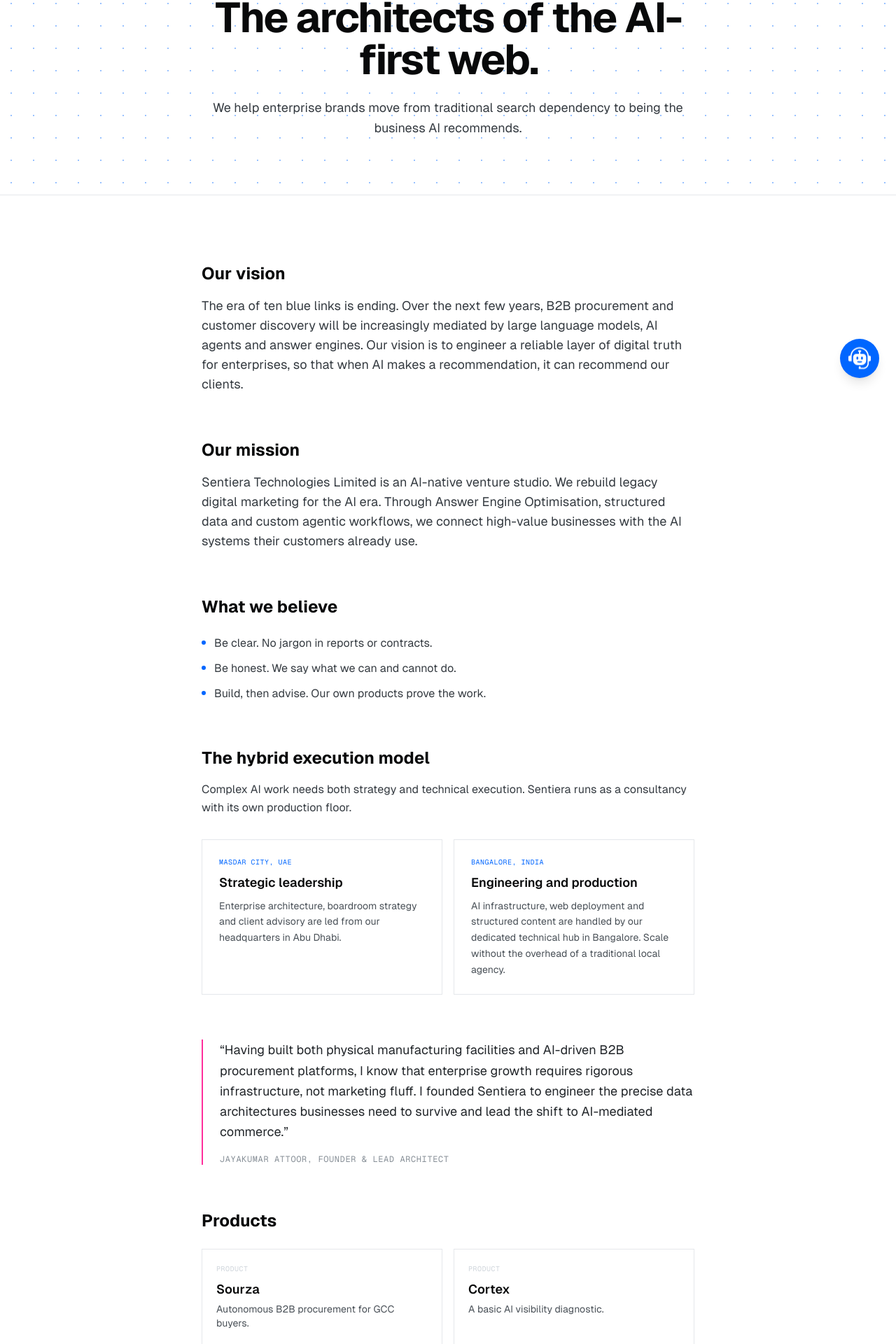
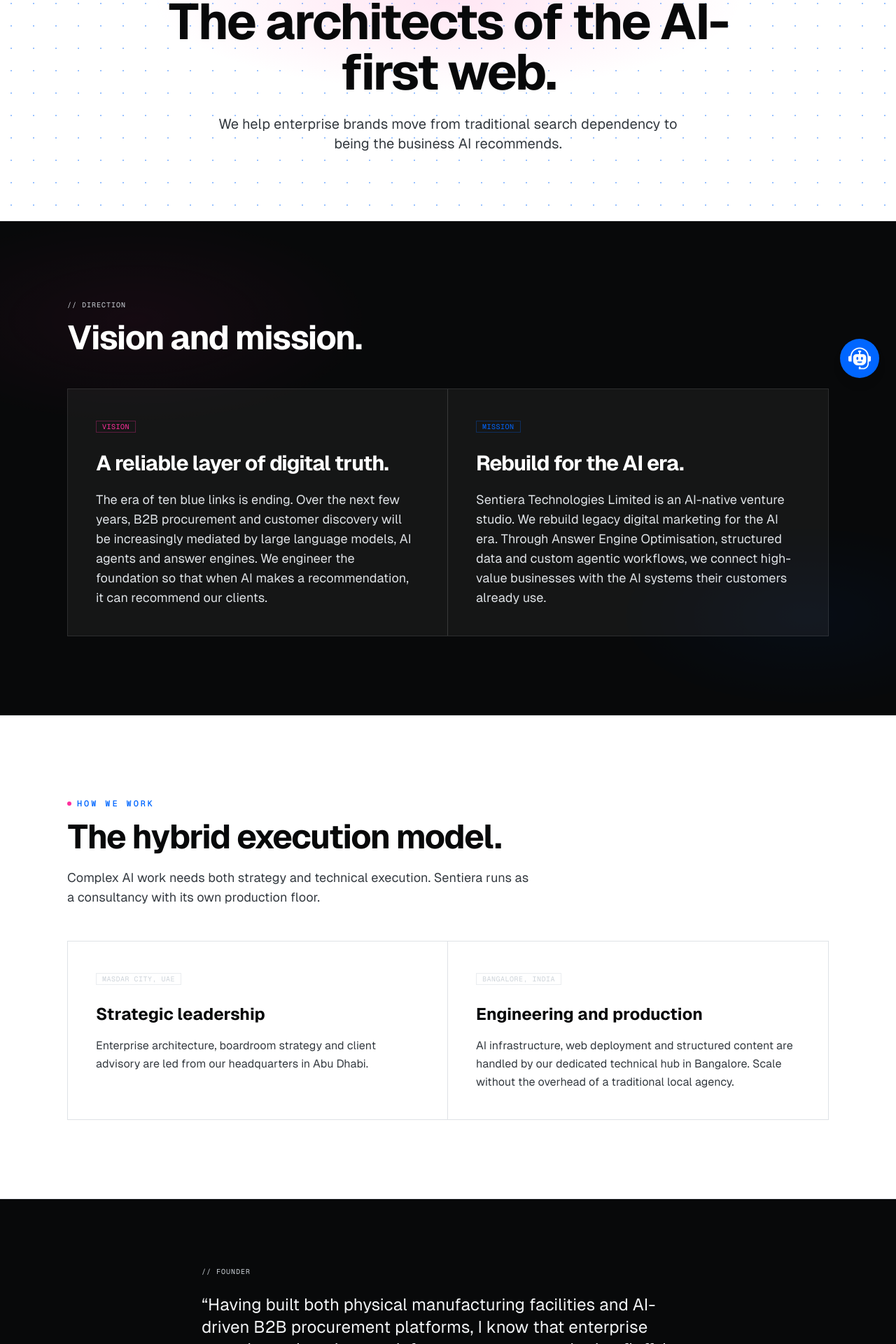
Before and after one commit to Acidtuner/sentiera, a Next.js app: page /about in a window 1280 px wide. Shown: the part 236-2156 px from the top of the page at 70% size. Built offline with nearby package versions, Linux system fonts and the light colour scheme.

Commit message:
Restyle About page: side-by-side vision and mission on dark band

```diff
--- a/src/app/about/page.tsx
+++ b/src/app/about/page.tsx
@@ -11,97 +11,133 @@ export const metadata: Metadata = {
 export default function About() {
   return (
     <div className="relative bg-white">
-      <section className="relative overflow-hidden border-b border-hairline pt-24 pb-16 sm:pt-32 sm:pb-20">
+      <section className="relative overflow-hidden border-b border-hairline pt-24 pb-16 sm:pt-32 sm:pb-24">
         <div className="pointer-events-none absolute inset-0 z-0 opacity-40 [background-image:radial-gradient(#0066FF_0.75px,transparent_0.75px)] [background-size:32px_32px]" aria-hidden="true" />
-        <div className="relative z-10 mx-auto max-w-3xl px-6 lg:px-8 text-center">
+        <div
+          className="pointer-events-none absolute inset-0 z-0"
+          aria-hidden="true"
+          style={{
+            backgroundImage:
+              "radial-gradient(ellipse 55% 45% at 50% 35%, rgba(255,46,156,0.12), transparent 60%)",
+          }}
+        />
+        <div className="relative z-10 mx-auto max-w-4xl px-6 lg:px-8 text-center">
           <div className="inline-flex items-center gap-2 font-mono text-xs uppercase tracking-widest-tag text-tech-blue font-semibold mb-4">
             <span className="h-1.5 w-1.5 rounded-full bg-accent" />
             <span>About Sentiera</span>
           </div>
-          <h1 className="font-sans text-4xl sm:text-5xl lg:text-6xl font-bold tracking-tight-heading text-slate-950">
+          <h1 className="font-sans text-5xl sm:text-6xl lg:text-7xl font-bold tracking-tight-heading text-slate-950 leading-[0.95]">
             The architects of the AI-first web.
           </h1>
-          <p className="mt-6 font-sans text-lg text-slate-700 leading-relaxed">
+          <p className="mt-6 font-sans text-lg sm:text-xl text-slate-700 leading-relaxed max-w-2xl mx-auto">
             We help enterprise brands move from traditional search dependency to being the business AI recommends.
           </p>
         </div>
       </section>
 
-      <section className="relative bg-white py-16 sm:py-24 border-b border-hairline">
-        <div className="mx-auto max-w-3xl px-6 lg:px-8 space-y-16">
-          <div>
-            <h2 className="font-sans text-2xl font-bold text-slate-950">Our vision</h2>
-            <p className="mt-4 font-sans text-base sm:text-lg text-slate-700 leading-relaxed">
-              The era of ten blue links is ending. Over the next few years, B2B procurement and customer discovery will be increasingly mediated by large language models, AI agents and answer engines. Our vision is to engineer a reliable layer of digital truth for enterprises, so that when AI makes a recommendation, it can recommend our clients.
+      <section className="relative overflow-hidden border-b border-slate-800 bg-slate-950 text-white py-20 sm:py-28">
+        <div
+          className="pointer-events-none absolute inset-0 z-0 opacity-30"
+          aria-hidden="true"
+          style={{
+            backgroundImage:
+              "radial-gradient(ellipse 50% 40% at 15% 20%, rgba(255,46,156,0.18), transparent 55%), radial-gradient(ellipse 40% 35% at 90% 80%, rgba(0,102,255,0.16), transparent 55%)",
+          }}
+        />
+        <div className="relative z-10 mx-auto max-w-6xl px-6 lg:px-8">
+          <p className="font-mono text-[10px] uppercase tracking-widest text-slate-400">{"// Direction"}</p>
+          <h2 className="mt-4 font-sans text-3xl sm:text-4xl lg:text-5xl font-bold tracking-tight-heading max-w-3xl">
+            Vision and mission.
+          </h2>
+          <div className="mt-12 grid grid-cols-1 md:grid-cols-2 border border-white/15">
+            <div className="bg-white/5 p-8 sm:p-10 border-b md:border-b-0 md:border-r border-white/15">
+              <span className="font-mono text-[10px] uppercase tracking-wider text-accent border border-accent/30 px-2 py-0.5">Vision</span>
+              <h3 className="mt-6 font-sans text-2xl sm:text-3xl font-bold tracking-tight-heading">A reliable layer of digital truth.</h3>
+              <p className="mt-5 font-sans text-base sm:text-lg text-slate-300 leading-relaxed">
+                The era of ten blue links is ending. Over the next few years, B2B procurement and customer discovery will be increasingly mediated by large language models, AI agents and answer engines. We engineer the foundation so that when AI makes a recommendation, it can recommend our clients.
               </p>
             </div>
-
-          <div>
-            <h2 className="font-sans text-2xl font-bold text-slate-950">Our mission</h2>
-            <p className="mt-4 font-sans text-base sm:text-lg text-slate-700 leading-relaxed">
+            <div className="bg-white/5 p-8 sm:p-10">
+              <span className="font-mono text-[10px] uppercase tracking-wider text-tech-blue border border-tech-blue/30 px-2 py-0.5">Mission</span>
+              <h3 className="mt-6 font-sans text-2xl sm:text-3xl font-bold tracking-tight-heading">Rebuild for the AI era.</h3>
+              <p className="mt-5 font-sans text-base sm:text-lg text-slate-300 leading-relaxed">
                 Sentiera Technologies Limited is an AI-native venture studio. We rebuild legacy digital marketing for the AI era. Through Answer Engine Optimisation, structured data and custom agentic workflows, we connect high-value businesses with the AI systems their customers already use.
               </p>
             </div>
+          </div>
+        </div>
+      </section>
 
-          <div>
-            <h2 className="font-sans text-2xl font-bold text-slate-950">What we believe</h2>
-            <ul className="mt-6 space-y-3">
-              <li className="flex items-start gap-3 font-sans text-base text-slate-700"><span className="mt-2 h-1.5 w-1.5 flex-shrink-0 rounded-full bg-tech-blue" /><span>Be clear. No jargon in reports or contracts.</span></li>
-              <li className="flex items-start gap-3 font-sans text-base text-slate-700"><span className="mt-2 h-1.5 w-1.5 flex-shrink-0 rounded-full bg-tech-blue" /><span>Be honest. We say what we can and cannot do.</span></li>
-              <li className="flex items-start gap-3 font-sans text-base text-slate-700"><span className="mt-2 h-1.5 w-1.5 flex-shrink-0 rounded-full bg-tech-blue" /><span>Build, then advise. Our own products prove the work.</span></li>
-            </ul>
+      <section className="relative border-b border-hairline bg-white/70 py-20 sm:py-28">
+        <div className="mx-auto max-w-6xl px-6 lg:px-8">
+          <div className="inline-flex items-center gap-2 font-mono text-xs uppercase tracking-widest-tag text-tech-blue font-semibold mb-4">
+            <span className="h-1.5 w-1.5 rounded-full bg-accent" />
+            <span>How we work</span>
           </div>
-
-          <div>
-            <h2 className="font-sans text-2xl font-bold text-slate-950">The hybrid execution model</h2>
-            <p className="mt-4 font-sans text-base text-slate-700 leading-relaxed">
+          <h2 className="font-sans text-3xl sm:text-4xl lg:text-5xl font-bold tracking-tight-heading text-slate-950 max-w-3xl">
+            The hybrid execution model.
+          </h2>
+          <p className="mt-5 max-w-2xl font-sans text-base sm:text-lg text-slate-700 leading-relaxed">
             Complex AI work needs both strategy and technical execution. Sentiera runs as a consultancy with its own production floor.
           </p>
-            <div className="mt-8 grid grid-cols-1 sm:grid-cols-2 gap-4">
-              <div className="border border-hairline p-6">
-                <p className="font-mono text-[10px] uppercase tracking-wider text-tech-blue">Masdar City, UAE</p>
-                <h3 className="mt-2 font-sans text-lg font-semibold text-slate-950">Strategic leadership</h3>
-                <p className="mt-2 font-sans text-sm text-slate-600 leading-relaxed">
+          <div className="mt-12 grid grid-cols-1 md:grid-cols-2 border border-slate-300">
+            <div className="bg-white p-8 sm:p-10 border-b md:border-b-0 md:border-r border-slate-300">
+              <span className="font-mono text-[10px] uppercase tracking-wider text-slate-400 border border-slate-200 px-2 py-0.5">Masdar City, UAE</span>
+              <h3 className="mt-6 font-sans text-2xl font-bold text-slate-950">Strategic leadership</h3>
+              <p className="mt-4 font-sans text-base text-slate-700 leading-relaxed">
                 Enterprise architecture, boardroom strategy and client advisory are led from our headquarters in Abu Dhabi.
               </p>
             </div>
-              <div className="border border-hairline p-6">
-                <p className="font-mono text-[10px] uppercase tracking-wider text-tech-blue">Bangalore, India</p>
-                <h3 className="mt-2 font-sans text-lg font-semibold text-slate-950">Engineering and production</h3>
-                <p className="mt-2 font-sans text-sm text-slate-600 leading-relaxed">
+            <div className="bg-white p-8 sm:p-10">
+              <span className="font-mono text-[10px] uppercase tracking-wider text-slate-400 border border-slate-200 px-2 py-0.5">Bangalore, India</span>
+              <h3 className="mt-6 font-sans text-2xl font-bold text-slate-950">Engineering and production</h3>
+              <p className="mt-4 font-sans text-base text-slate-700 leading-relaxed">
                 AI infrastructure, web deployment and structured content are handled by our dedicated technical hub in Bangalore. Scale without the overhead of a traditional local agency.
               </p>
             </div>
           </div>
         </div>
+      </section>
 
-          <blockquote className="border-l-2 border-accent pl-6">
-            <p className="font-sans text-lg text-slate-800 leading-relaxed">
+      <section className="relative border-b border-slate-800 bg-slate-950 text-white py-20 sm:py-24">
+        <div className="mx-auto max-w-3xl px-6 lg:px-8">
+          <p className="font-mono text-[10px] uppercase tracking-widest text-slate-400">{"// Founder"}</p>
+          <blockquote className="mt-6">
+            <p className="font-sans text-xl sm:text-2xl leading-relaxed text-slate-100">
               “Having built both physical manufacturing facilities and AI-driven B2B procurement platforms, I know that enterprise growth requires rigorous infrastructure, not marketing fluff. I founded Sentiera to engineer the precise data architectures businesses need to survive and lead the shift to AI-mediated commerce.”
             </p>
-            <footer className="mt-4 font-mono text-xs uppercase tracking-wider text-slate-500">
-              Jayakumar Attoor, Founder & Lead Architect
+            <footer className="mt-6 font-mono text-xs uppercase tracking-wider text-slate-400">
+              Jayakumar Attoor · Founder & Lead Architect
             </footer>
           </blockquote>
+        </div>
+      </section>
 
-          <div>
-            <h2 className="font-sans text-2xl font-bold text-slate-950">Products</h2>
-            <div className="mt-6 grid grid-cols-1 sm:grid-cols-2 gap-4">
-              <Link href="/products/sourza" className="border border-hairline p-5 hover:border-accent/40">
+      <section className="relative bg-white/70 py-20 sm:py-28">
+        <div className="mx-auto max-w-6xl px-6 lg:px-8">
+          <h2 className="font-sans text-3xl sm:text-4xl font-bold tracking-tight-heading text-slate-950">What we believe</h2>
+          <ul className="mt-8 grid grid-cols-1 md:grid-cols-3 gap-4">
+            <li className="border border-hairline bg-white p-6 font-sans text-base text-slate-700">Be clear. No jargon in reports or contracts.</li>
+            <li className="border border-hairline bg-white p-6 font-sans text-base text-slate-700">Be honest. We say what we can and cannot do.</li>
+            <li className="border border-hairline bg-white p-6 font-sans text-base text-slate-700">Build, then advise. Our own products prove the work.</li>
+          </ul>
+
+          <h2 className="mt-16 font-sans text-3xl sm:text-4xl font-bold tracking-tight-heading text-slate-950">Products</h2>
+          <div className="mt-8 grid grid-cols-1 sm:grid-cols-2 gap-4">
+            <Link href="/products/sourza" className="border border-hairline bg-white p-6 hover:border-accent/40 transition-colors">
               <p className="font-mono text-[10px] uppercase tracking-wider text-slate-400">Product</p>
-                <p className="mt-2 font-sans text-lg font-semibold text-slate-950">Sourza</p>
+              <p className="mt-2 font-sans text-xl font-semibold text-slate-950">Sourza</p>
               <p className="mt-1 font-sans text-sm text-slate-600">Autonomous B2B procurement for GCC buyers.</p>
             </Link>
-              <Link href="/cortex" className="border border-hairline p-5 hover:border-tech-blue/40">
+            <Link href="/cortex" className="border border-hairline bg-white p-6 hover:border-tech-blue/40 transition-colors">
               <p className="font-mono text-[10px] uppercase tracking-wider text-slate-400">Product</p>
-                <p className="mt-2 font-sans text-lg font-semibold text-slate-950">Cortex</p>
+              <p className="mt-2 font-sans text-xl font-semibold text-slate-950">Cortex</p>
               <p className="mt-1 font-sans text-sm text-slate-600">A basic AI visibility diagnostic.</p>
             </Link>
           </div>
-          </div>
 
-          <div className="text-center">
-            <Link href="/contact" className="inline-flex items-center gap-2 rounded-sm bg-tech-blue px-8 py-4 font-mono text-xs font-semibold uppercase tracking-wider text-white shadow-tech-button hover:bg-tech-blue-600">
+          <div className="mt-16 text-center">
+            <Link href="/contact" className="inline-flex items-center gap-2 rounded-sm bg-tech-blue px-8 py-4 font-mono text-xs font-semibold uppercase tracking-wider text-white shadow-tech-button hover:bg-tech-blue-600 hover:shadow-accent-glow">
               Book a boardroom review →
             </Link>
           </div>
```
Lines whose indentation alone changed are shown as unchanged.
